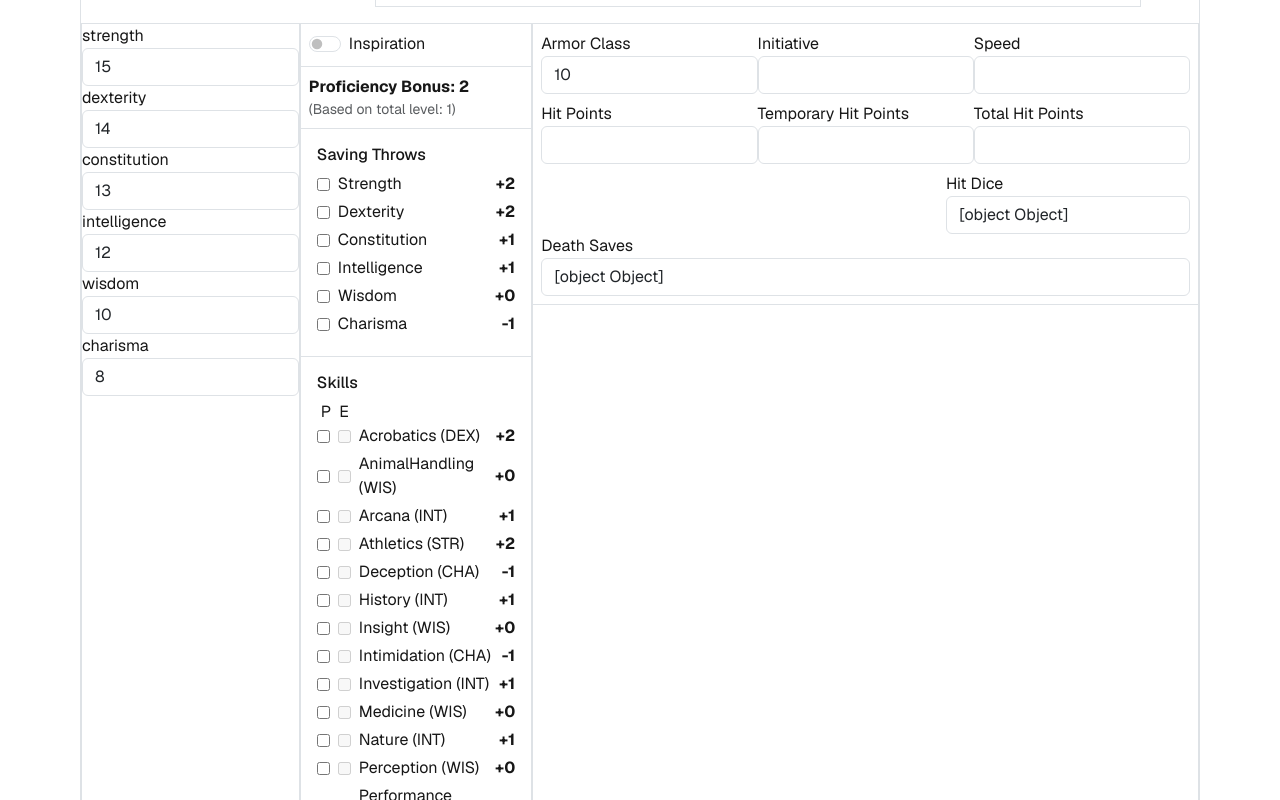
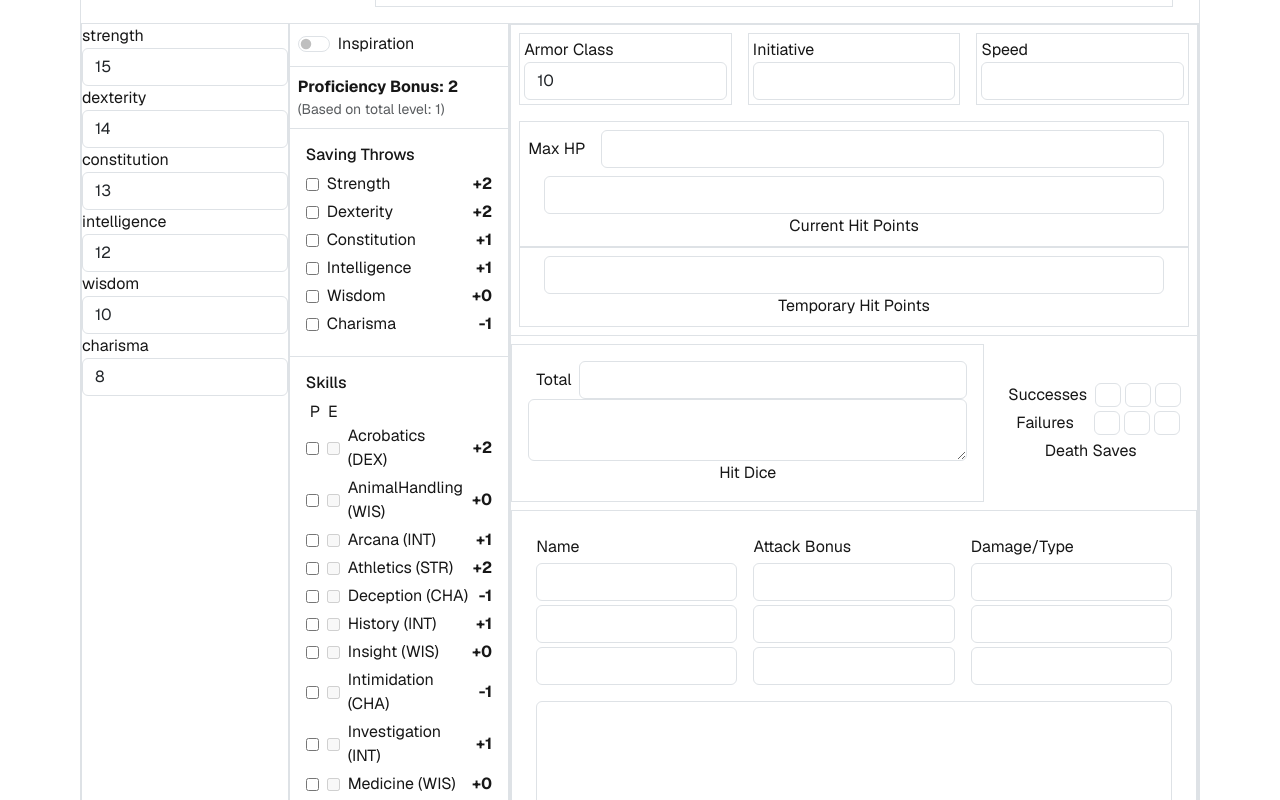
Before and after one commit to skathix/carbon-copy-characters, a Next.js app: page / in a window 1280 px wide. Shown: the part 420-1220 px from the top of the page. Built offline with nearby package versions, Linux system fonts and the light colour scheme.

Commit message:
Updated the Combat Column and initialized several fields

```diff
--- a/src/app/components/character/forms/CombatColumn.tsx
+++ b/src/app/components/character/forms/CombatColumn.tsx
@@ -1,43 +1,252 @@
+import { Field } from "formik";
 import FormField from "../../form/FormField";
 
 export default function CombatColumn() {
   return (
+    <div className={"d-flex flex-column border"}>
       <div className={"p-2 border-bottom"}>
-      <div className={"d-flex justify-content-between align-items-center"}>
-        <div className={"d-flex flex-column"}>
+        <div
+          className={"d-flex justify-content-between gap-3 align-items-center"}
+        >
+          <div className={"d-flex flex-column border p-1"}>
             <FormField label={"Armor Class"} name={"combat.armorClass"} />
           </div>
-        <div className={"d-flex flex-column"}>
+          <div className={"d-flex flex-column border p-1"}>
             {/*To-Do: Calculate initiative from dexterity*/}
             <FormField label={"Initiative"} name={"combat.initiative"} />
           </div>
-        <div className={"d-flex flex-column"}>
+          <div className={"d-flex flex-column border p-1"}>
             <FormField label={"Speed"} name={"combat.speed"} />
           </div>
         </div>
-      <div className={"d-flex justify-content-between align-items-center mt-2"}>
-        <div className={"d-flex flex-column"}>
-          <FormField label={"Hit Points"} name={"combat.hitPoints.current"} />
+        <div className={"d-flex flex-column mt-3 border p-2"}>
+          <div className={"d-flex justify-content-start mb-2"}>
+            <div
+              className={
+                "d-flex flex-column justify-content-start align-self-center fs-6"
+              }
+            >
+              <label>Max HP</label>
             </div>
-        <div className={"d-flex flex-column"}>
-          <FormField
-            label={"Temporary Hit Points"}
-            name={"combat.hitPoints.temporary"}
-          />
-        </div>
-        <div className={"d-flex flex-column"}>
-          <FormField
-            label={"Total Hit Points"}
+            <div className={"d-flex flex-column flex-fill px-3"}>
+              <Field
+                className={"form-control"}
                 name={"combat.hitPoints.total"}
               />
             </div>
           </div>
-      <div className={"d-flex justify-content-between align-items-center mt-2"}>
-        <div className={"d-flex flex-column"}></div>
-          <FormField label={"Hit Dice"} name={"combat.hitDice"} />
+          <div className={"d-flex justify-content-start"}>
+            <div className={"d-flex flex-column flex-fill px-3"}>
+              <Field
+                className={"form-control"}
+                name={"combat.hitPoints.current"}
+              />
+            </div>
+          </div>
+          <div className={"d-flex justify-content-center"}>
+            <label>Current Hit Points</label>
+          </div>
+        </div>
+        <div className={"d-flex border align-items-center p-2"}>
+          <div className={"d-flex flex-column flex-fill px-3"}>
+            <Field
+              className={"form-control"}
+              name={"combat.hitPoints.temporary"}
+            />
+            <div className={"d-flex justify-content-center"}>
+              <label>Temporary Hit Points</label>
+            </div>
+          </div>
+        </div>
+      </div>
+      <div className={"d-flex justify-content-around align-items-center mt-2"}>
+        <div className={"d-flex flex-column flex-fill p-3 border"}>
+          <div className={"d-flex"}>
+            <label className={"align-self-center px-2"}>Total</label>
+            <Field className={"form-control"} name={"combat.hitDice.total"} />
+          </div>
+          <div className={"d-flex"}>
+            <Field
+              as={"textarea"}
+              className={"form-control"}
+              name={"combat.hitPoints.type"}
+            />
+          </div>
+          <div className={"d-flex justify-content-center"}>
+            <label>Hit Dice</label>
+          </div>
         </div>
         <div className={"d-flex flex-column"}>
-          <FormField label={"Death Saves"} name={"combat.deathSaves"} />
+          <div className={"d-flex flex-column flex-fill px-3"}>
+              <div className={"d-flex"}>
+                <div className={"d-flex flex-column"}>
+                  <label className={"px-2"}>Successes</label>
+                </div>
+                <div className={"d-flex gap-1 flex-fill"}>
+                <Field
+                  as={"checkbox"}
+                  className={"form-control"}
+                  name={"combat.deathSaves.success1"}
+                />
+                <Field
+                  as={"checkbox"}
+                  className={"form-control"}
+                  name={"combat.deathSaves.success2"}
+                />
+                <Field
+                  as={"checkbox"}
+                  className={"form-control"}
+                  name={"combat.deathSaves.success3"}
+                />
+                </div>
+              </div>
+              <div className={"d-flex gap-1 py-1"}>
+                <div className={"d-flex flex-column"}>
+                  <label className={"px-3"}>Failures</label>
+                </div>
+                <div className={"d-flex gap-1"}>
+                <Field
+                  as={"checkbox"}
+                  className={"form-control"}
+                  name={"combat.deathSaves.failure1"}
+                />
+                <Field
+                  as={"checkbox"}
+                  className={"form-control"}
+                  name={"combat.deathSaves.failure2"}
+                />
+                <Field
+                  as={"checkbox"}
+                  className={"form-control"}
+                  name={"combat.deathSaves.failure3"}
+                />
+                </div>
+              </div>
+            <div className={"d-flex justify-content-center"}>
+              <label>Death Saves</label>
+            </div>
+          </div>
+        </div>
+      </div>
+      {/* Add the Attacks & Spellcasting Block
+        Should be a panel that starts with 3 rows, 3 inputs each, {Name, Attack Bonus, Damage/Type}
+        After that panel there should be a text area
+        3 rows group should be 1/3 of the panel height, text area should be 2/3 of the panel height
+        "weapons": [
+      {
+        "name": "",
+        "quantity": 1,
+        "weight": 0,
+        "description": "",
+        "damage": "",
+        "damageType": "",
+        "properties": ""
+      }
+    ]
+
+    Header - Name | Attack Bonus | Damage/Type
+    Row 1 -
+       Input {equipment.weapons[0].name}
+       Input {calculateAttackBonus(equipment.weapons[0])}
+       Input {equipment.weapons[0].damage + " " + equipment.weapons[0].damageType} }
+    Row 2 -
+        Input {equipment.weapons[1].name}
+        Input {calculateAttackBonus(equipment.weapons[1])}
+        Input {equipment.weapons[1].damage + " " + equipment.weapons[1].damageType} }
+    Row 3 -
+        Input {equipment.weapons[2].name}
+        Input {calculateAttackBonus(equipment.weapons[2])}
+        Input {equipment.weapons[2].damage + " " + equipment.weapons[2].damageType} }
+      */}
+      <div className={"d-flex justify-content-around align-items-center mt-2"}>
+        <div className={"d-flex flex-column flex-fill p-3 border"}>
+          <div className={"d-flex justify-content-around align-items-center gap-3 p-2"}>
+            <div className={"d-flex flex-column gap-1"}>
+              <div className={"d-flex"}>
+                <label>Name</label>
+              </div>
+              <div className={"d-flex"}>
+                <Field
+                  as={"input"}
+                  className={"form-control"}
+                  name={"equipment.weapons[0].name"}
+                />
+              </div>
+              <div className={"d-flex"}>
+                <Field
+                  as={"input"}
+                  className={"form-control"}
+                  name={"equipment.weapons[0].name"}
+                />
+              </div>
+              <div className={"d-flex"}>
+                <Field
+                  as={"input"}
+                  className={"form-control"}
+                  name={"equipment.weapons[0].name"}
+                />
+              </div>
+            </div>
+            <div className={"d-flex flex-column gap-1"}>
+              <div className={"d-flex"}>
+                <label>Attack Bonus</label>
+              </div>
+              <div className={"d-flex"}>
+                <Field
+                  as={"input"}
+                  className={"form-control"}
+                  name={"equipment.weapons[0].damage"}
+                />
+              </div>
+              <div className={"d-flex"}>
+                <Field
+                  as={"input"}
+                  className={"form-control"}
+                  name={"equipment.weapons[0].damage"}
+                />
+              </div>
+              <div className={"d-flex"}>
+                <Field
+                  as={"input"}
+                  className={"form-control"}
+                  name={"equipment.weapons[0].damage"}
+                />
+              </div>
+            </div>
+            <div className={"d-flex flex-column gap-1"}>
+              <div className={"d-flex"}>
+                <label>Damage/Type</label>
+              </div>
+              <div className={"d-flex"}>
+                <Field
+                  as={"input"}
+                  className={"form-control"}
+                  name={"equipment.weapons[0].damageType"}
+                />
+              </div>
+              <div className={"d-flex"}>
+                <Field
+                  as={"input"}
+                  className={"form-control"}
+                  name={"equipment.weapons[0].damageType"}
+                />
+              </div>
+              <div className={"d-flex"}>
+                <Field
+                  as={"input"}
+                  className={"form-control"}
+                  name={"equipment.weapons[0].damageType"}
+                />
+              </div>
+            </div>
+          </div>
+          <div className={"d-flex justify-content-around align-items-center gap-3 p-2"}>
+            <Field as={"textarea"} className={"form-control"} name={"combat.spellcasting"} rows={5}/>
+          </div>
+          <div className={"d-flex justify-content-center"}>
+            <label>Attacks & Spellcasting</label>
+          </div>
+        </div>
       </div>
     </div>
   );
--- a/src/app/components/character/forms/InspirationColumn.tsx
+++ b/src/app/components/character/forms/InspirationColumn.tsx
@@ -1,5 +1,3 @@
-import { CharacterModel } from "@/app/types/character.types";
-import { Field, useFormikContext } from "formik";
 import React from "react";
 import InspirationToggle from "./panels/minor/InspirationToggle";
 import ProficiencyBonus from "./panels/minor/ProficiencyBonus";
--- a/src/app/components/character/forms/panels/PrimaryCharacterInfo.tsx
+++ b/src/app/components/character/forms/panels/PrimaryCharacterInfo.tsx
@@ -8,7 +8,7 @@ export default function PrimaryCharacterInfo() {
         <FormField label={"character.name"} name={"character.name"} />
       </div>
       <div className={"d-flex flex-column border gap-3 p-3"}>
-        <div className={"d-flex"}>
+        <div className={"d-flex gap-3"}>
           <FormField
             label={"character.classes[0].name"}
             name={"character.classes[0].name"}
@@ -22,7 +22,7 @@ export default function PrimaryCharacterInfo() {
             name={"character.playerName"}
           />
         </div>
-        <div className={"d-flex"}>
+        <div className={"d-flex gap-3"}>
           <FormField label={"character.race"} name={"character.race"} />
           <FormField
             label={"character.alignment"}
```
Lines whose indentation alone changed are shown as unchanged.
